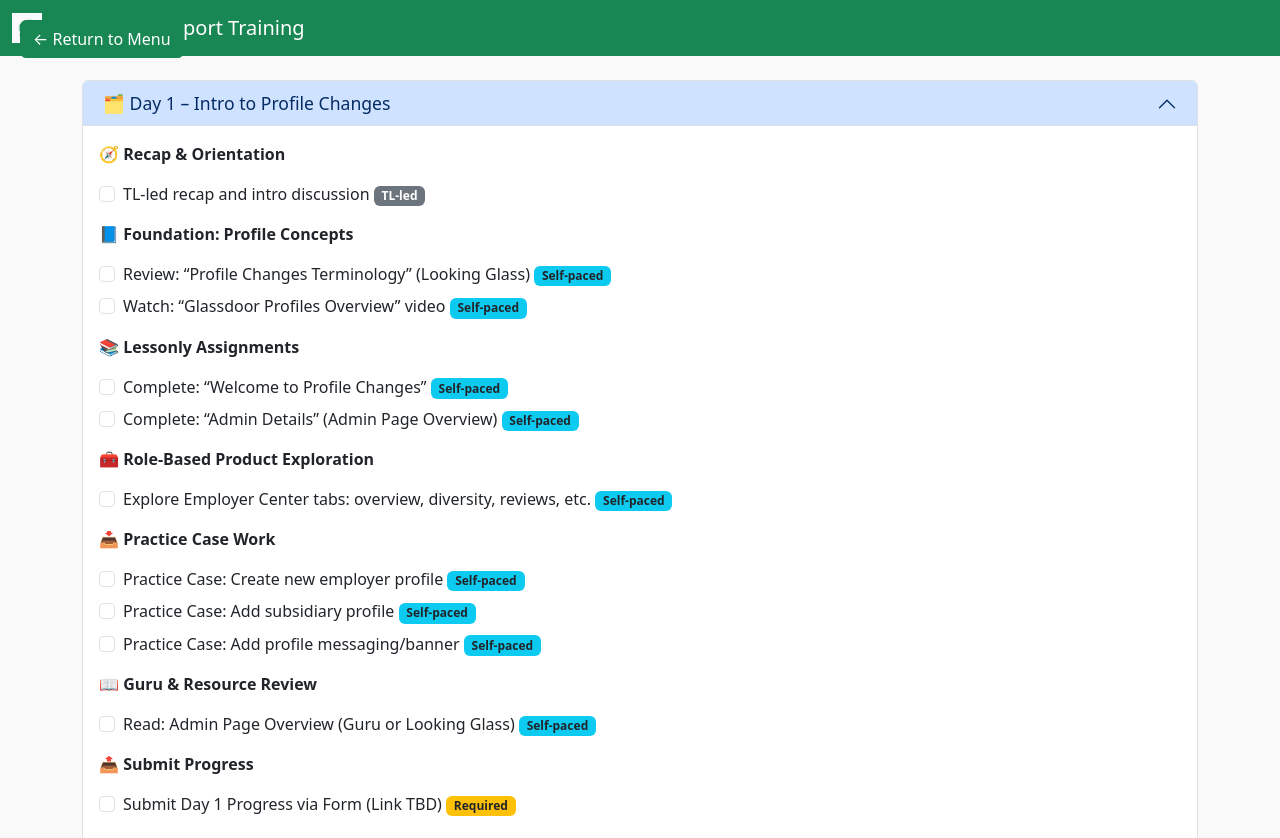
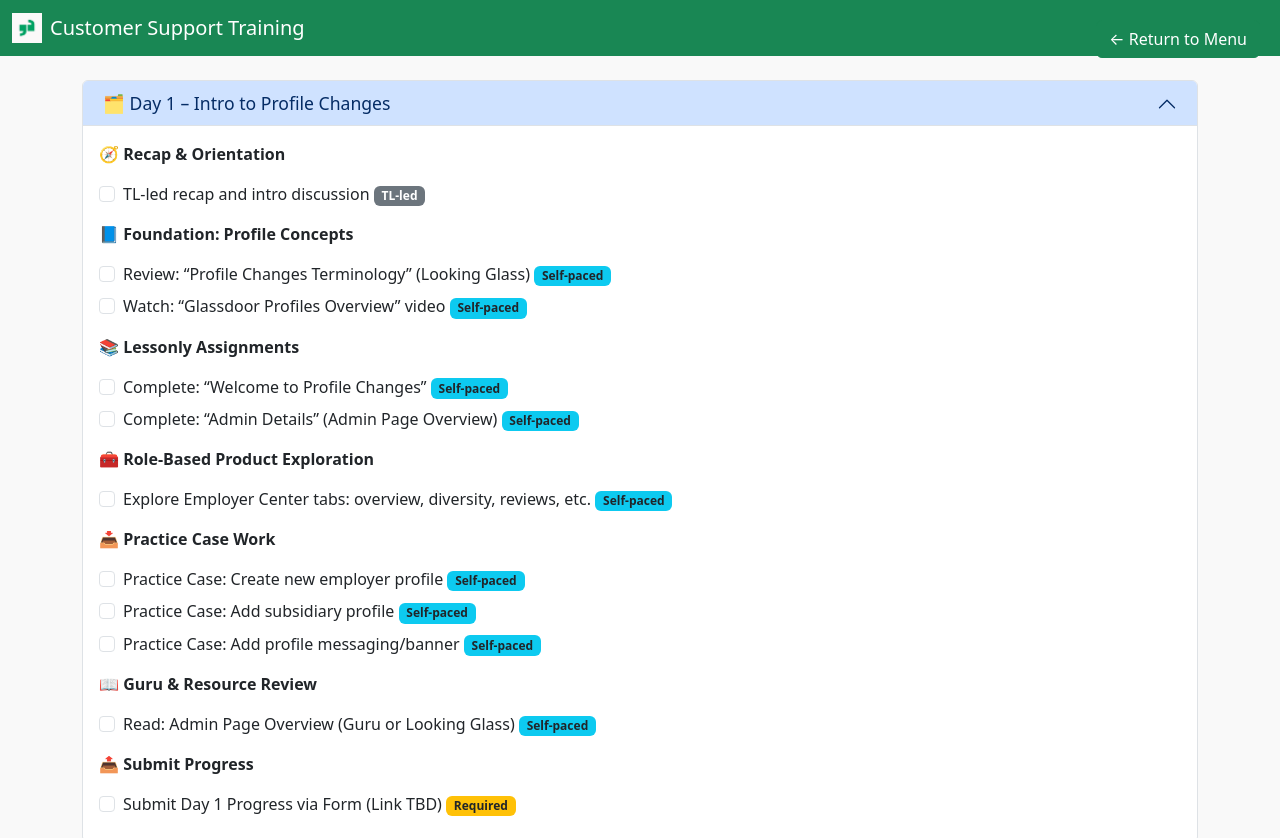
Before and after one commit to ToyosiOlabisiGD/SupportRevamp, a plain HTML site: page modules/profile-changes.html in a window 1280 px wide. Shown: the top 838 px of the page. Drawn offline with nearby package versions, Linux system fonts and the light colour scheme.

Commit message:
Update profile-changes.html

```diff
--- a/modules/profile-changes.html
+++ b/modules/profile-changes.html
@@ -9,7 +9,7 @@
 </head>
 <body>
 
-<a href="../index.html" class="btn btn-success position-fixed" style="top: 20px; left: 20px; z-index: 999;">
+<a href="../index.html" class="btn btn-success position-fixed" style="top: 20px; right: 20px; z-index: 999;">
   ← Return to Menu
 </a>
 
```
